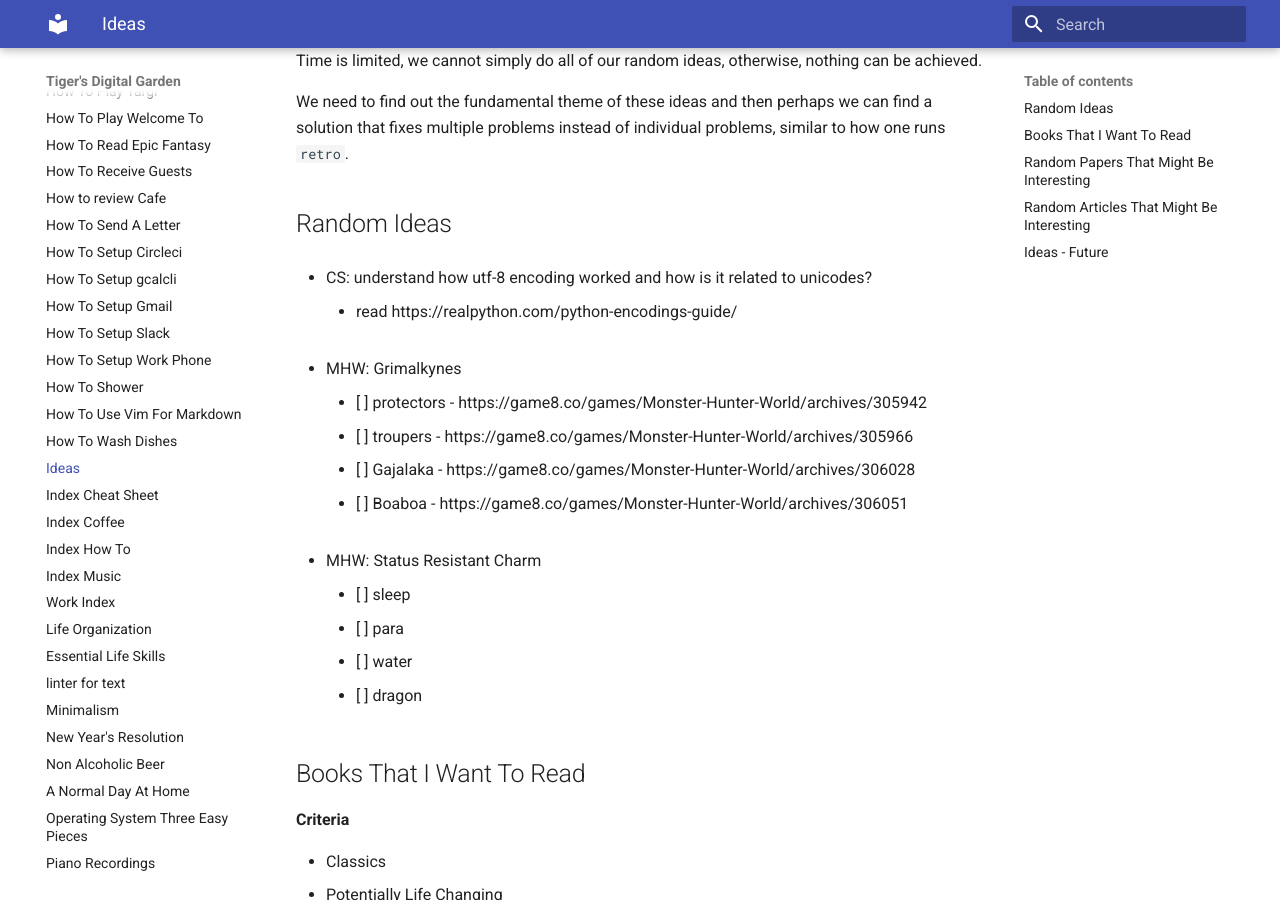
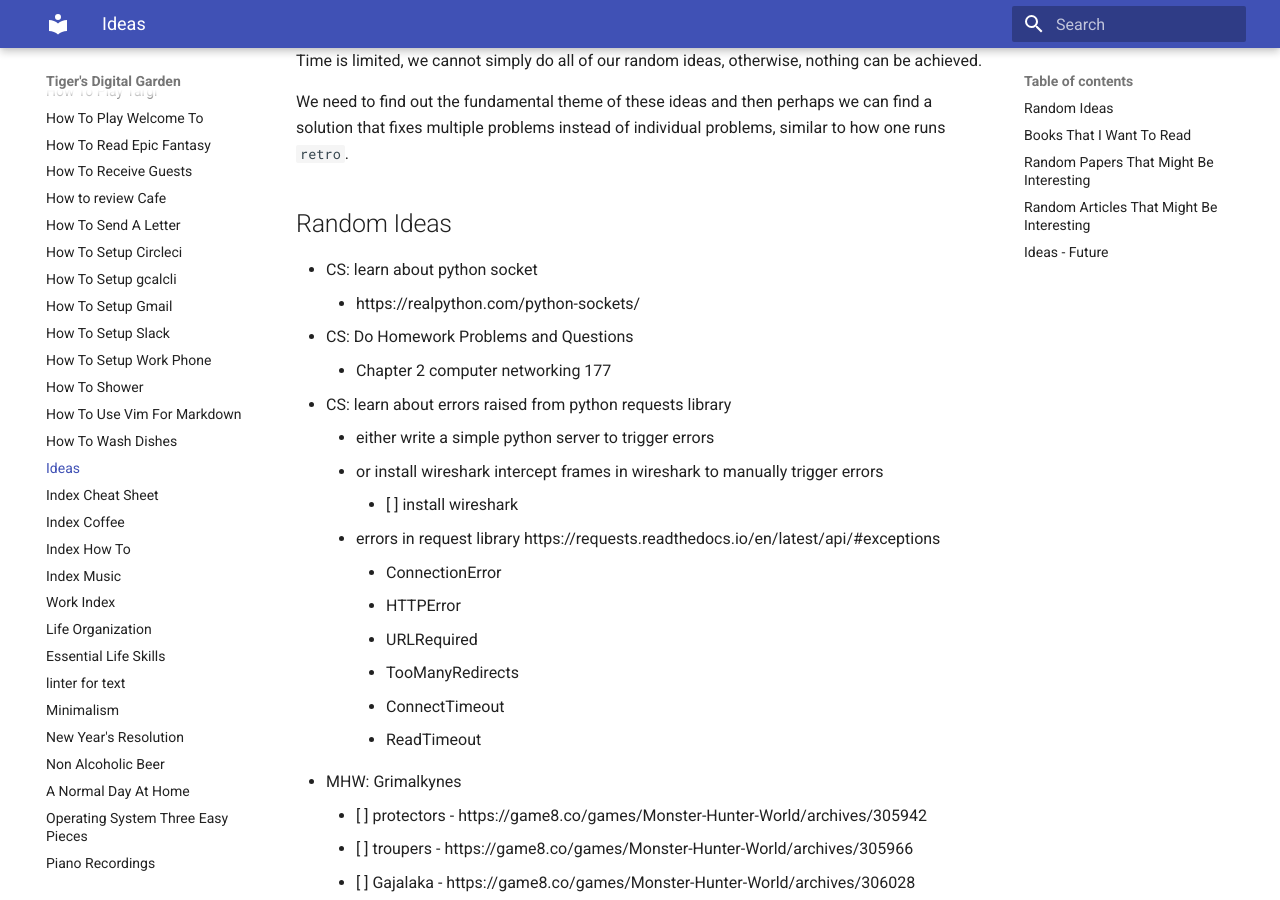
Before and after one commit to ynotstartups/notes, an MkDocs documentation site: the page built from notes/ideas.md, in a window 1280 px wide and 900 px high, scrolled down 199 px. Built offline with MkDocs 1.6.1 and Material for MkDocs 9.7.7, drawn with Linux system fonts in a browser that asks for light colours.

Commit message:
Update idea

```diff
--- a/notes/ideas.md
+++ b/notes/ideas.md
@@ -8,19 +8,27 @@ We need to find out the fundamental theme of these ideas and then perhaps we can
 
 ## Random Ideas
 
-- CS: understand how utf-8 encoding worked and how is it related to unicodes?
-
-  - read https://realpython.com/python-encodings-guide/
-
+- CS: learn about python socket
+  - https://realpython.com/python-sockets/
+- CS: Do Homework Problems and Questions
+  - Chapter 2 computer networking 177
+- CS: learn about errors raised from python requests library
+  - either write a simple python server to trigger errors
+  - or install wireshark intercept frames in wireshark to manually trigger errors
+    - [ ] install wireshark
+  - errors in request library https://requests.readthedocs.io/en/latest/api/#exceptions
+    - ConnectionError
+    - HTTPError
+    - URLRequired
+    - TooManyRedirects
+    - ConnectTimeout
+    - ReadTimeout
 - MHW: Grimalkynes
-
   - [ ] protectors - https://game8.co/games/Monster-Hunter-World/archives/305942
   - [ ] troupers - https://game8.co/games/Monster-Hunter-World/archives/305966
   - [ ] Gajalaka - https://game8.co/games/Monster-Hunter-World/archives/306028
   - [ ] Boaboa - https://game8.co/games/Monster-Hunter-World/archives/306051
-
 - MHW: Status Resistant Charm
-
   - [ ] sleep
   - [ ] para
   - [ ] water
```
